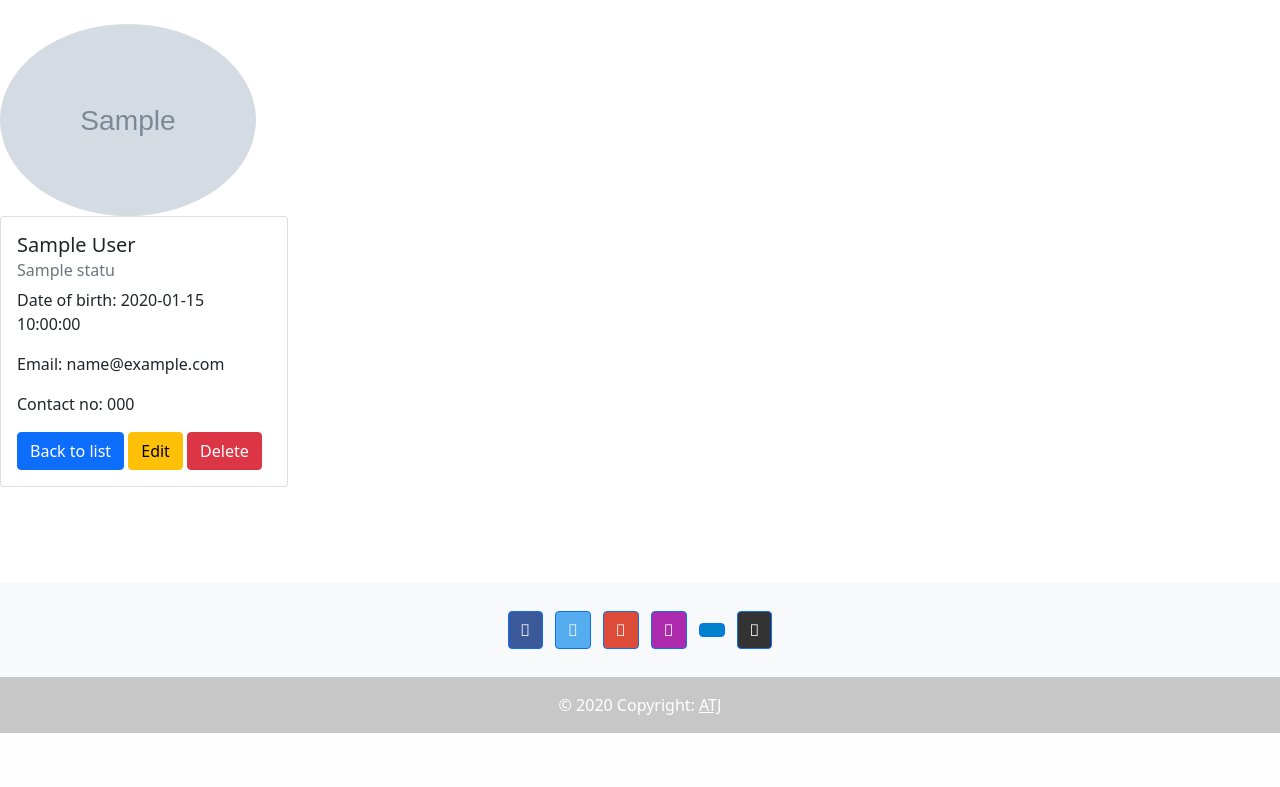
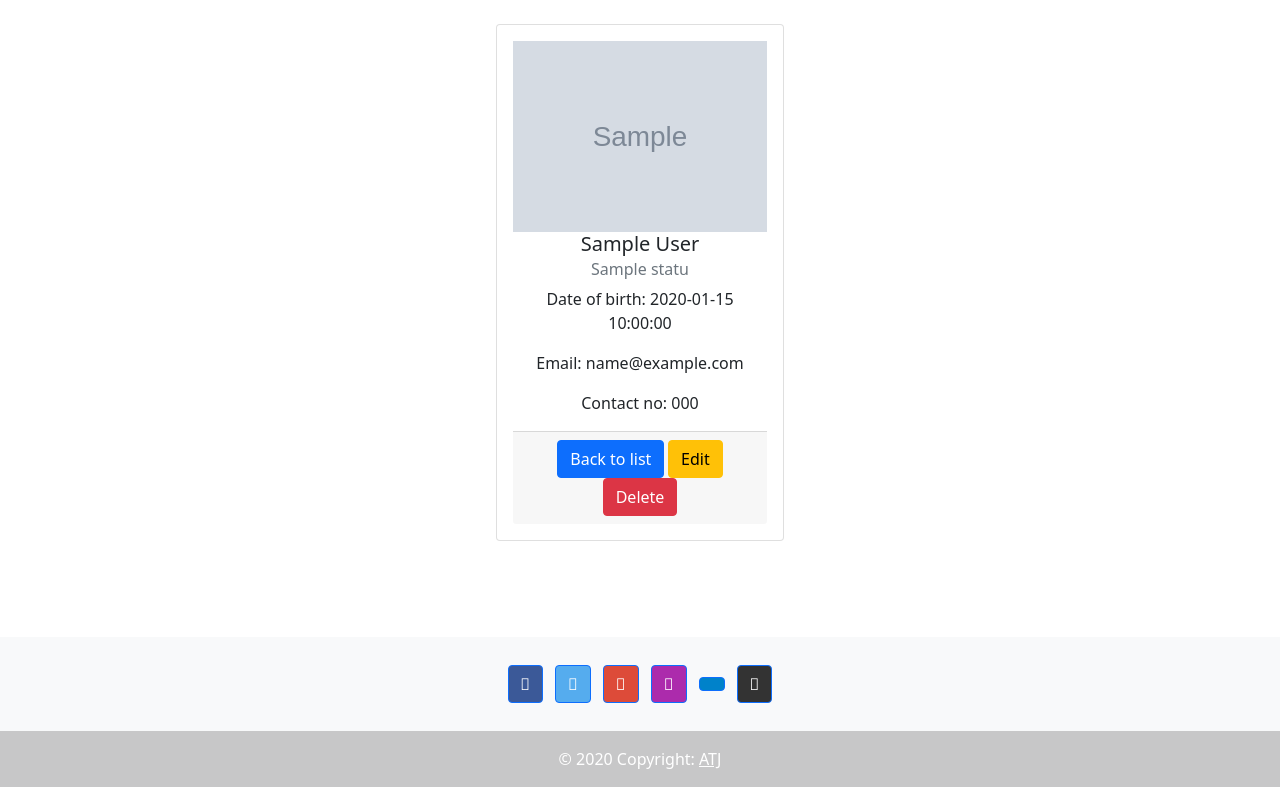
Before and after one commit to aaron592/attendance, a PHP site: page /view.php?id=1 in a window 1280 px wide. Shown: the part 64-851 px from the top of the page. Before the commit the page ends 797 px from the top, so only its background shows below. Run offline with PHP 8.4, Linux system fonts and the light colour scheme; the visitor is signed in with stand-in values (Sample User, id 1); tables that the repository leaves empty or names only in its code hold one stand-in row (values such as "Sample post"); grey boxes marked "Sample" are stand-in pictures; some libraries are stand-ins or nearby versions.

Commit message:
Update view.php

```diff
--- a/view.php
+++ b/view.php
@@ -20,29 +20,25 @@
  ?>
 
 
-<img src="<?php echo empty($result['avatar_path']) ? "uploads/blank.png" : $result['avatar_path'] ; ?>" class="rounded-circle" style="width: 20%; height: 20%" />
+<center>
 <div class="card" style="width: 18rem;">
   <div class="card-body">
-    <h5 class="card-title">
-    <?php echo $result['firstname'] . " ". $result['lastname']; ?>
-    </h6>
-    <h6 class="card-subtitle mb-2 text-muted">
-    <?php echo $result['name']?>
-    </h6>
-    <p class="card-text">
-    Date of birth: <?php echo $result['dateofbirth']?>
-    </p>
-    <p class="card-text">
-    Email: <?php echo $result['emailaddress']?>
-    </p>
-    <p class="card-text">
-    Contact no: <?php echo $result['contactnumber']?>
-    </p>
-    <a href="viewrecord.php" class="btn btn-primary">Back to list</a>
+  <img src="<?php echo empty($result['avatar_path']) ? "uploads/blank.png" : $result['avatar_path'] ; ?>"  style="width: 100%; height: 20%" />
+    <h5 class="card-title"> <?php echo $result['firstname'] . " ". $result['lastname']; ?></h6>
+    <h6 class="card-subtitle mb-2 text-muted"> <?php echo $result['name']?></h6>
+    <p class="card-text">Date of birth: <?php echo $result['dateofbirth']?></p>
+    <p class="card-text">Email: <?php echo $result['emailaddress']?></p>
+    <p class="card-text">Contact no: <?php echo $result['contactnumber']?></p>
+    <div class="card-footer">
+      <small class="text-muted">
+         <a href="viewrecord.php" class="btn btn-primary">Back to list</a>
       <a href="edit.php?id=<?php echo $result['attendee_id'] ?>" class="btn btn-warning">Edit</a>
       <a onclick="return confirm('Are you sure to delete this record?')" href="delete.php?id=<?php echo $result['attendee_id'] ?>" class="btn btn-danger">Delete</a>
+    </small>
+    </div>
   </div>
 </div>
+</center>
 
 
 <?php } ?>
```
